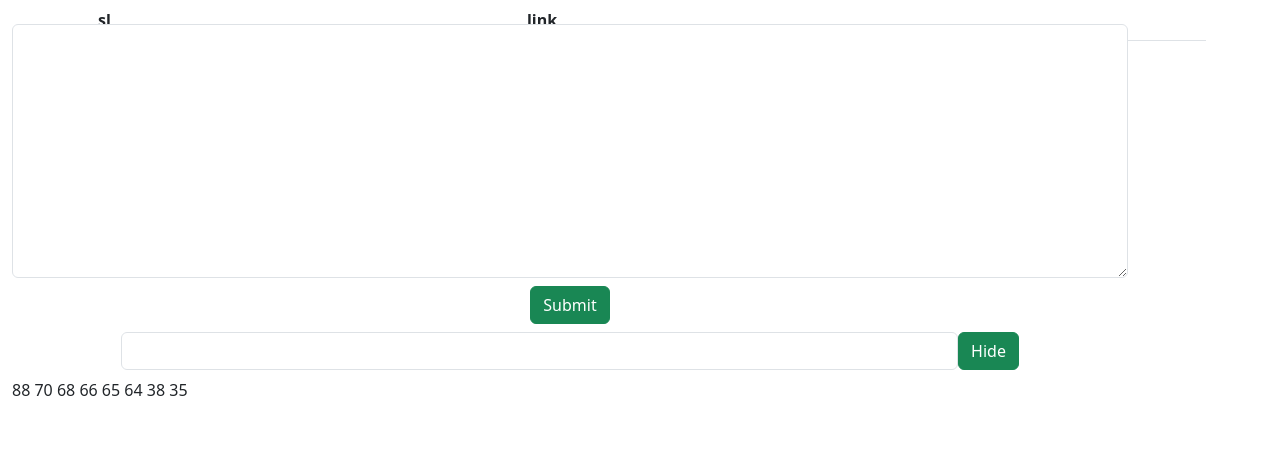
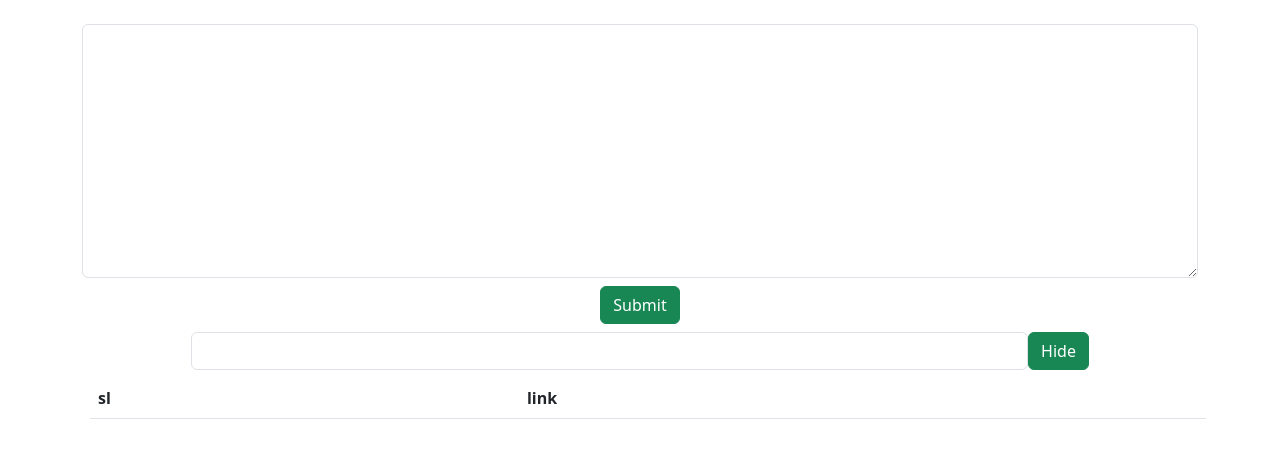
Before and after one commit to faysal505/linkedin, a Flask app: page / in a window 1280 px wide. Shown: the top 458 px of the page. Run offline with Flask 3, Linux system fonts and the light colour scheme; data that the repository does not hold is empty.

Commit message:
Add files via upload

```diff
--- a/templates/home.html
+++ b/templates/home.html
@@ -13,17 +13,16 @@
       color: red;
     }
 
-    .pp {
-      position: fixed;
-      top: 0;
-    }
+
   </style>
 </head>
 
 <body>
 
 
-  <div class="container-sm mt-4 posi pp">
+  <div class="container-sm
+
+  mt-4 posi pp">
     <form action="/submit" method="post">
       <div class="mb-2">
         <textarea name="link" class="form-control" id="" cols="30" rows="10"></textarea>
@@ -41,7 +40,7 @@
 <!--    <form action="/delete" method="post" class="d-flex justify-content-center">-->
 <!--      <input type="text" name="id" class="form-control w-75 d-inline-block">-->
 <!--      <button type="submit" class="btn btn-success">Delete</button>-->
-<!--    </form>-->  88 70 68 66 65 64 38 35
+<!--    </form>-->
   </div>
 
 
```
